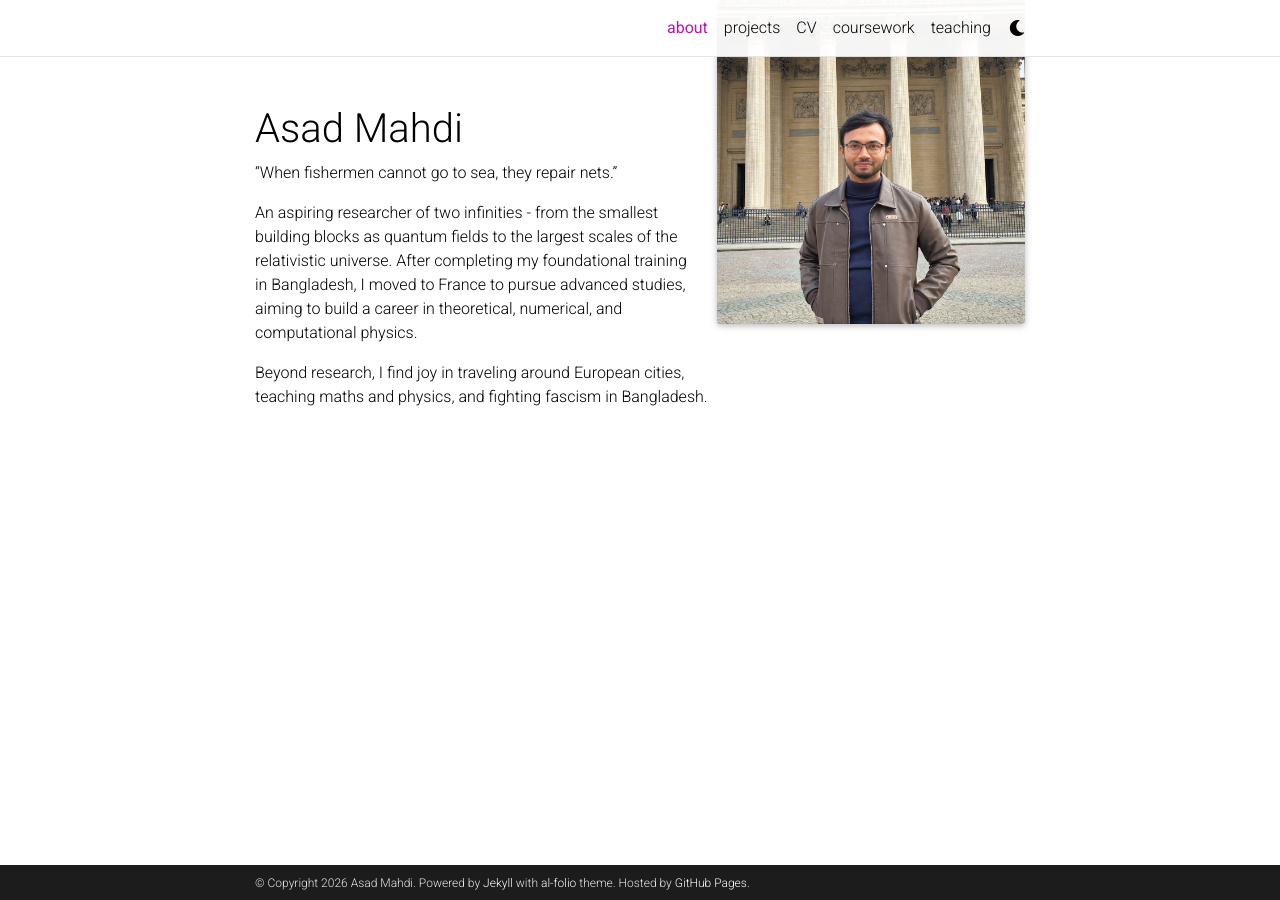
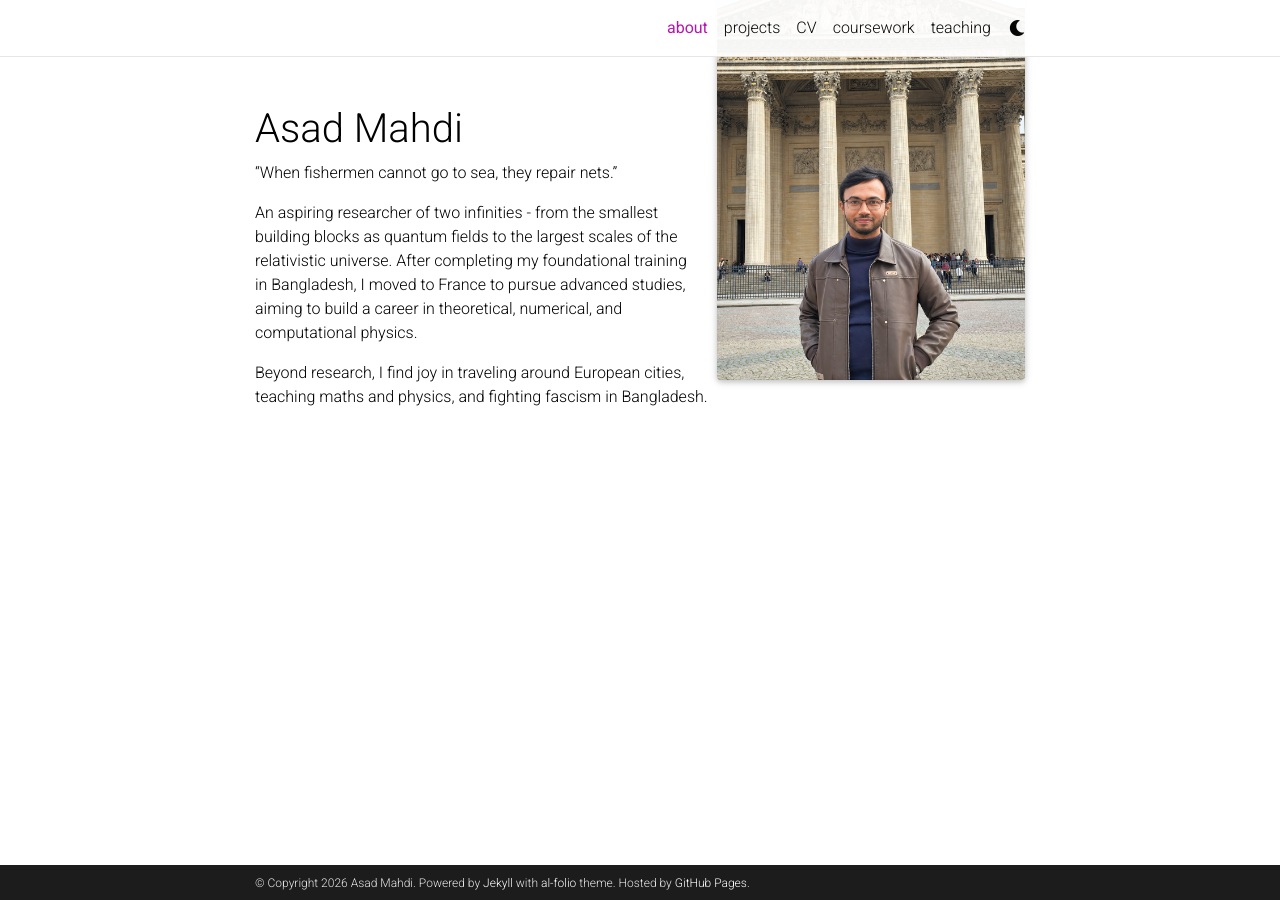
Before and after one commit to asadmahdi-phy/asadmahdi-phy.github.io, a Jekyll site: the page built from _pages/about.md, in a window 1280 px wide. Built offline with Jekyll 4.4.1, drawn with Linux system fonts in a browser that asks for light colours; full-size pictures stand in for the smaller copies a plugin makes; comment, search, counter and statistics services are not loaded; a style sheet for code colours, icons or effects is not loaded.

Commit message:
Update about.html

```diff
--- a/_layouts/about.html
+++ b/_layouts/about.html
@@ -6,7 +6,7 @@ layout: default
   /* Align the profile photograph with the name on desktop */
   @media (min-width: 576px) {
     .about-profile-aligned {
-      transform: translateY(-10rem);
+      transform: translateY(-6.5rem);
       margin-bottom: -8rem;
     }
   }
```
